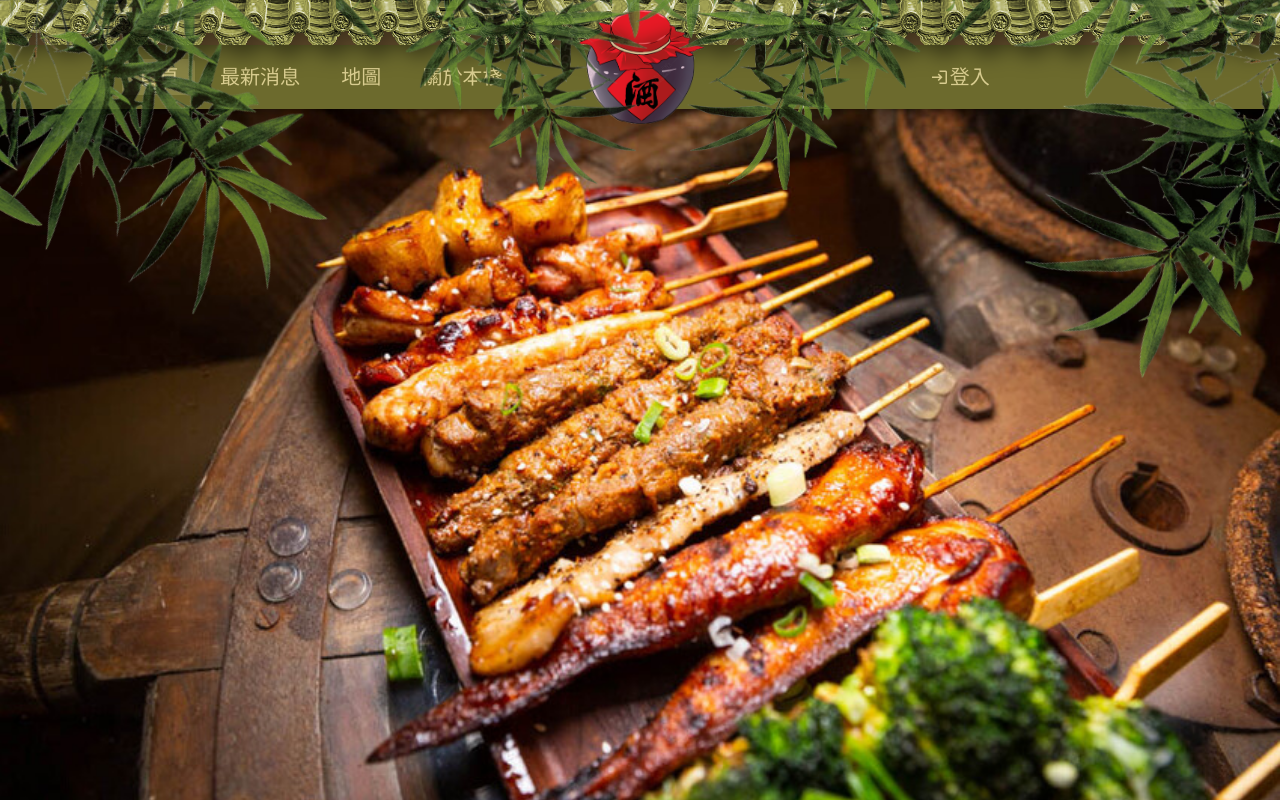
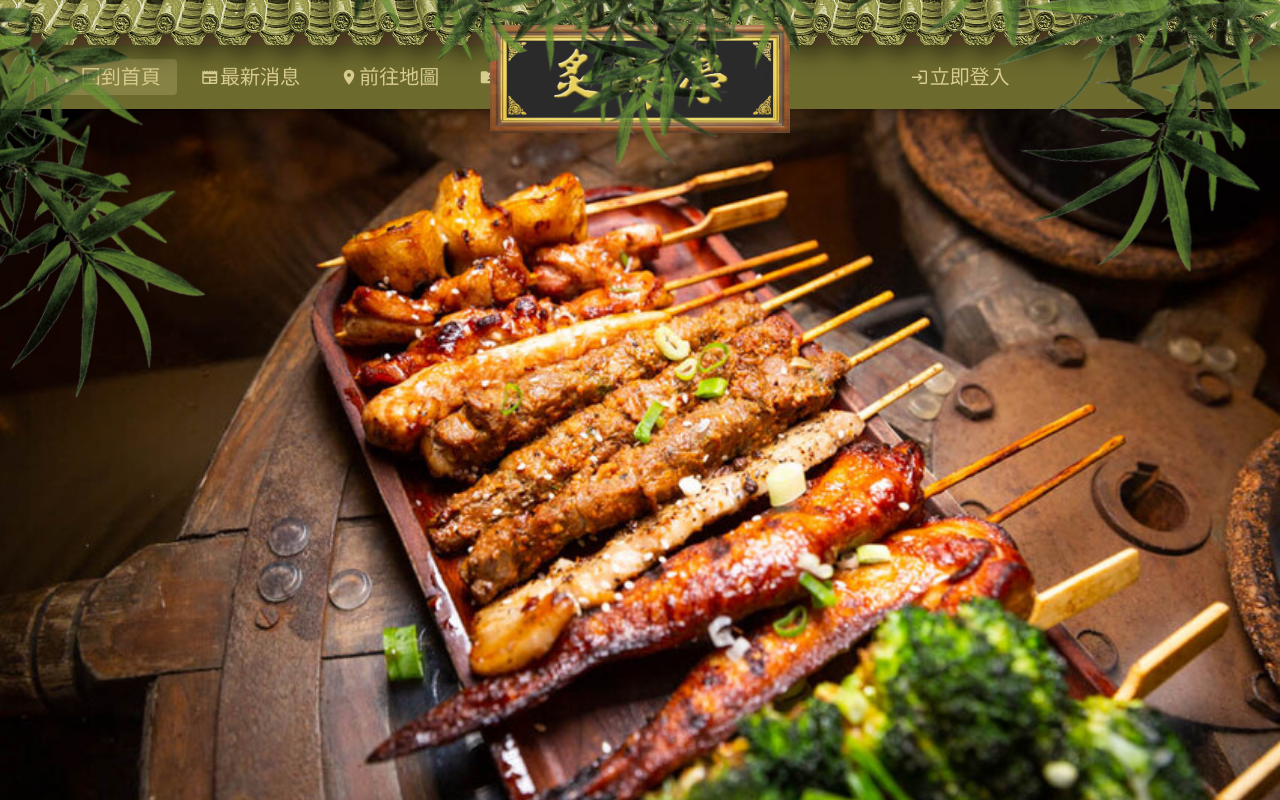
Before and after one commit to KaraChicken/Pavilion-Front, a Vue app: page /#/ in a window 1280 px wide. Built offline with nearby package versions, Linux system fonts and the light colour scheme.

Commit message:
更換logo，追加竹葉擺動動畫

```diff
--- a/src/layouts/FrontLayout.vue
+++ b/src/layouts/FrontLayout.vue
@@ -29,11 +29,12 @@ VNavigationDrawer(v-model="drawer" temporary location="right" v-if="isMobile" co
       template(#append)
         VAppBarTitle 登出
 //- 導覽列
-VImg#logo(src="../../src/assets/BackGround/logo.png")
+VImg#logo(src="../../src/assets/BackGround/logoBanner.png")
 Div#eaves(style="background: url('../../src/assets/BackGround/bg1.png')")
-Div.bambooLeft(style="background: url('../../src/assets/BackGround/bg2.png') no-repeat center/cover")
+Div.bambooLeft(id="leaf1" style="background: url('../../src/assets/BackGround/bg2.png') no-repeat center/cover")
 Div.bambooRight(style="background: url('../../src/assets/BackGround/bg2.png') no-repeat center/cover")
 Div.bambooCenterLeft(style="background: url('../../src/assets/BackGround/bg2.png') no-repeat center/cover")
+Div.bambooCenterLeft2(style="background: url('../../src/assets/BackGround/bg2.png') no-repeat center/cover")
 Div.bambooCenterRight(style="background: url('../../src/assets/BackGround/bg2.png') no-repeat center/cover")
 //- VImg(src="../../src/assets/Chinese_style_eaves.png" style="position:fixed;top:0;left:0;width:100%;z-index:10000")
 VAppBar(color="secondary" style="position:fixed;top:45px;")
@@ -45,6 +46,7 @@ VAppBar(color="secondary" style="position:fixed;top:45px;")
     VContainer.d-flex.align-center.justify-center
       template(v-for="button in newsItems" :key="button.to")
         VBtn.mx-1(:to="button?.to" color="text01" title="button.text" v-if="button.show")
+          VIcon(:icon="button.icon")
           VAppBarTitle() {{ button.text }}
     VContainer.d-flex.align-center.justify-center
       template(v-for="button in cartItems" :key="button.to")
@@ -55,18 +57,19 @@ VAppBar(color="secondary" style="position:fixed;top:45px;")
         VBtn.mx-1(@click="logout" color="text01" title="button.text")
           template(#prepend)
             VIcon(icon="mdi-logout")
-            VAppBarTitle 登出
+            VAppBarTitle 我要登出
 //- 內容
 VMain()
   RouterView(:key="$route.path")
 </template>
 <script setup>
 import { useDisplay } from 'vuetify'
-import { ref, computed } from 'vue'
+import { ref, computed, onMounted } from 'vue'
 import { useUserStore } from '@/store/user'
 import { useApi } from '@/composables/axios'
 import { useRouter } from 'vue-router'
 import Swal from 'sweetalert2'
+import gsap from 'gsap'
 
 const { apiAuth } = useApi()
 const router = useRouter()
@@ -79,12 +82,13 @@ const isMobile = computed(() => mobile.value)
 // 手機版測欄開關
 const drawer = ref(false)
 
+
 // 導覽列項目
 const newsItems = computed(() => {
   return [
-    { to: "/", text: "首頁", icon: "mdi-home", show: true },
+    { to: "/", text: "回到首頁", icon: "mdi-home", show: true },
     { to: "/news", text: "最新消息", icon: "mdi-newspaper", show: true },
-    { to: "/map", text: "地圖", icon: "mdi-map-marker", show: true },
+    { to: "/map", text: "前往地圖", icon: "mdi-map-marker", show: true },
     { to: "/about", text: "關於本棧", icon: "mdi-folder-account", show: true },
   ]
 })
@@ -92,12 +96,12 @@ const newsItems = computed(() => {
 const cartItems = computed(() => {
   return [
     // { to: "/reservation", text: "訂位", icon: "mdi-account-group", show: user.isLogin },
-    { to: "/menu", text: "訂購", icon: "mdi-list-box", show: user.isLogin || user.isAdmin },
-    { to: "/cart", text: "購物車", icon: "mdi-cart", show: user.isLogin },
-    { to: "/orders", text: "訂單", icon: "mdi-list-status", show: user.isLogin || user.isAdmin },
-    { to: "/login", text: "登入", icon: "mdi-login", show: !user.isLogin },
+    { to: "/menu", text: "立即訂購", icon: "mdi-list-box", show: user.isLogin || user.isAdmin },
+    { to: "/cart", text: "來去購物", icon: "mdi-cart", show: user.isLogin },
+    { to: "/orders", text: "購物清單", icon: "mdi-list-status", show: user.isLogin && !user.isAdmin },
+    { to: "/login", text: "立即登入", icon: "mdi-login", show: !user.isLogin },
     // { to: "/register", text: "註冊", icon: "mdi-account-plus", show: !user.isLogin },
-    { to: '/admin', text: '管理', icon: "mdi-cog", show: user.isLogin && user.isAdmin }
+    { to: '/admin/adminProducts', text: '後台管理', icon: "mdi-cog", show: user.isLogin && user.isAdmin }
   ]
 })
 
@@ -142,6 +146,53 @@ const logout = async () => {
     });
   }
 }
+
+// 樹葉動畫
+// .bambooLeft
+// .bambooRight
+// .bambooCenterLeft
+// .bambooCenterLeft2
+// .bambooCenterRight
+onMounted(()=>{
+  // 定義Gsap共享屬性
+  const AnimationProps = {
+    duration: 5,
+    repeat: -1,
+    yoyo: true,
+    ease: 'power1.inOut'
+  }
+
+  gsap.to('.bambooLeft', {
+    ...AnimationProps,
+    x: 50,
+    rotation: 20,
+    transformOrigin: "left top"
+  })
+
+  gsap.to('.bambooRight', {
+    ...AnimationProps,
+    rotation: 90,
+    transformOrigin: "100px 0"
+  })
+
+  gsap.to('.bambooCenterLeft', {
+    ...AnimationProps,
+    rotation: 70,
+    transformOrigin: "50px 0"
+  })
+
+  gsap.to('.bambooCenterLeft2', {
+    ...AnimationProps,
+    rotation: 95,
+    transformOrigin: "50px -20px"
+  })
+
+  gsap.to('.bambooCenterRight', {
+    ...AnimationProps,
+    rotation: 95,
+    transformOrigin: "0 top"
+  })
+})
 </script>
 
 <style scoped lang="sass">
@@ -162,23 +213,30 @@ const logout = async () => {
 
 .bambooRight
   @extend .bamboo
-  right: -100px
-  top:-50px
-  rotate: -250deg
+  right: -450px
+  top: -60px
+  rotate: 80deg
 .bambooCenterLeft
   @extend .bamboo
-  width: 200px
-  top: -20%
-  left: 38%
-  rotate: -270deg
+  width: 150px
+  top: 3%
+  left: 17%
+  rotate: 75deg
   transform: rotateX(180deg)
 
+.bambooCenterLeft2
+  @extend .bamboo
+  width: 250px
+  top: -3%
+  left: 29%
+  rotate: 100deg
+  transform: rotateX(180deg)
 .bambooCenterRight
   @extend .bamboo
   width: 200px
-  top: -20%
-  left: 50%
-  rotate: -270deg
+  top: -4%
+  left: 70%
+  rotate: 100deg
 
 #eaves
   width: 100%
@@ -191,9 +249,9 @@ const logout = async () => {
 
 #logo
   z-index: 9999
-  width: 130px
+  width: 300px
   position: fixed
   left: 50%
-  top:10px
+  top: 25px
   transform: translateX(-50%)
 </style>
```
